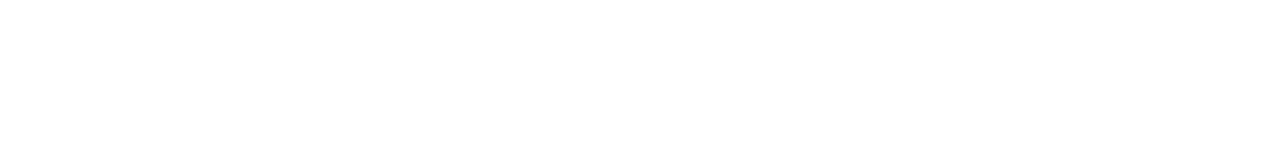
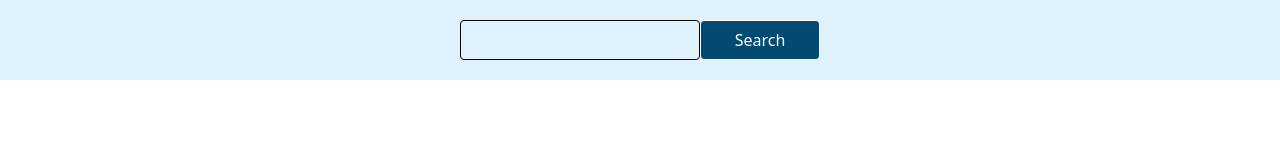
Before and after one commit to Anjana-20782/product-display-all, a plain HTML site: page index.html in a window 1280 px wide. Drawn offline with nearby package versions, Linux system fonts and the light colour scheme.

Commit message:
new contents added

```diff
--- a/index.html
+++ b/index.html
@@ -8,6 +8,13 @@
 </head>
 <body>
 
+    <div class="navbar h-20 w-screen bg-sky-100 flex items-center justify-center">
+    <input type="text" id="city" class="w-60 h-10 border-1 rounded-sm ">
+    <button id="search" class="h-10 w-30 border-1 bg-sky-900 text-white rounded-sm">Search</button>
+    </div>
+
+
+
     <script src="./index.js"></script>
 </body>
 </html>
```
